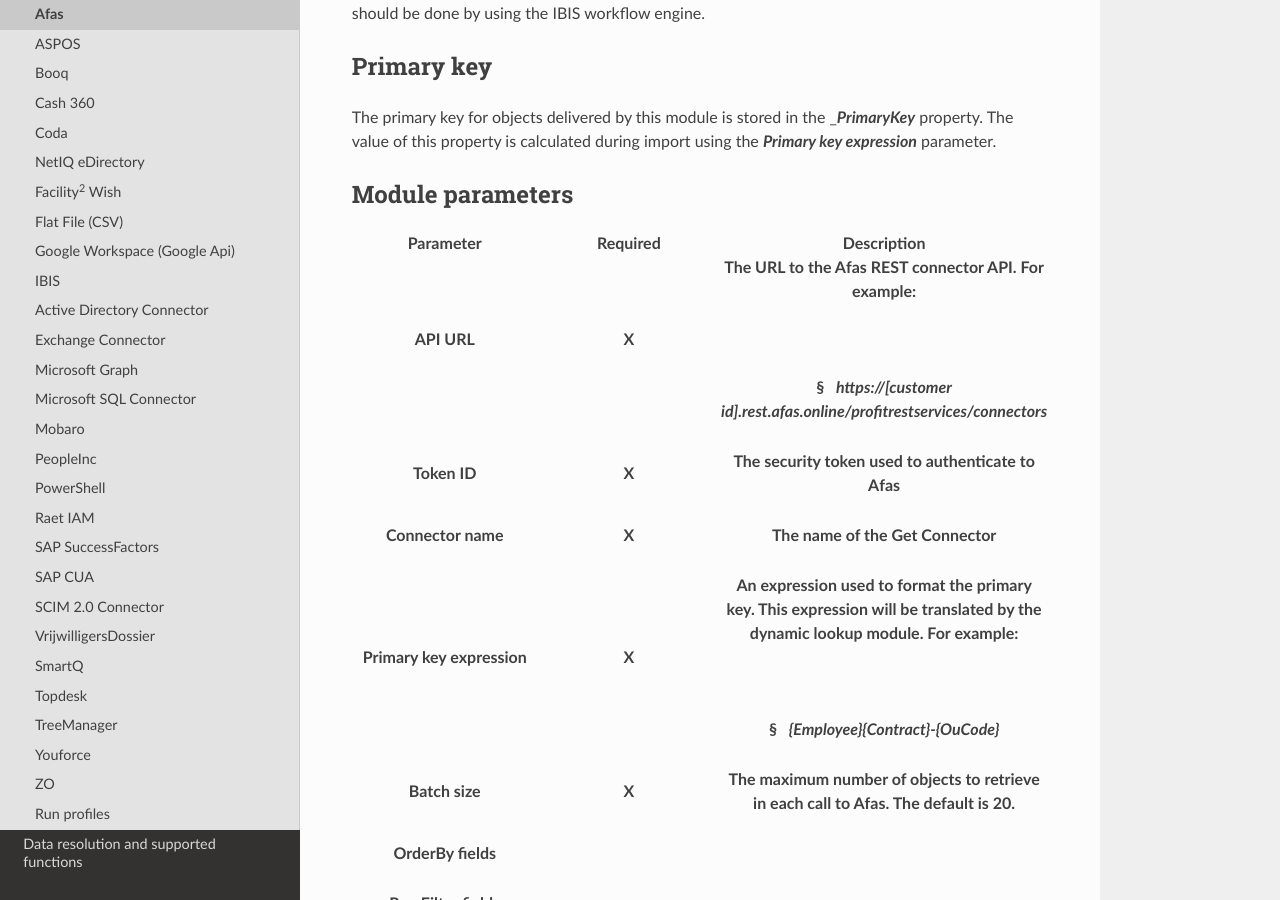
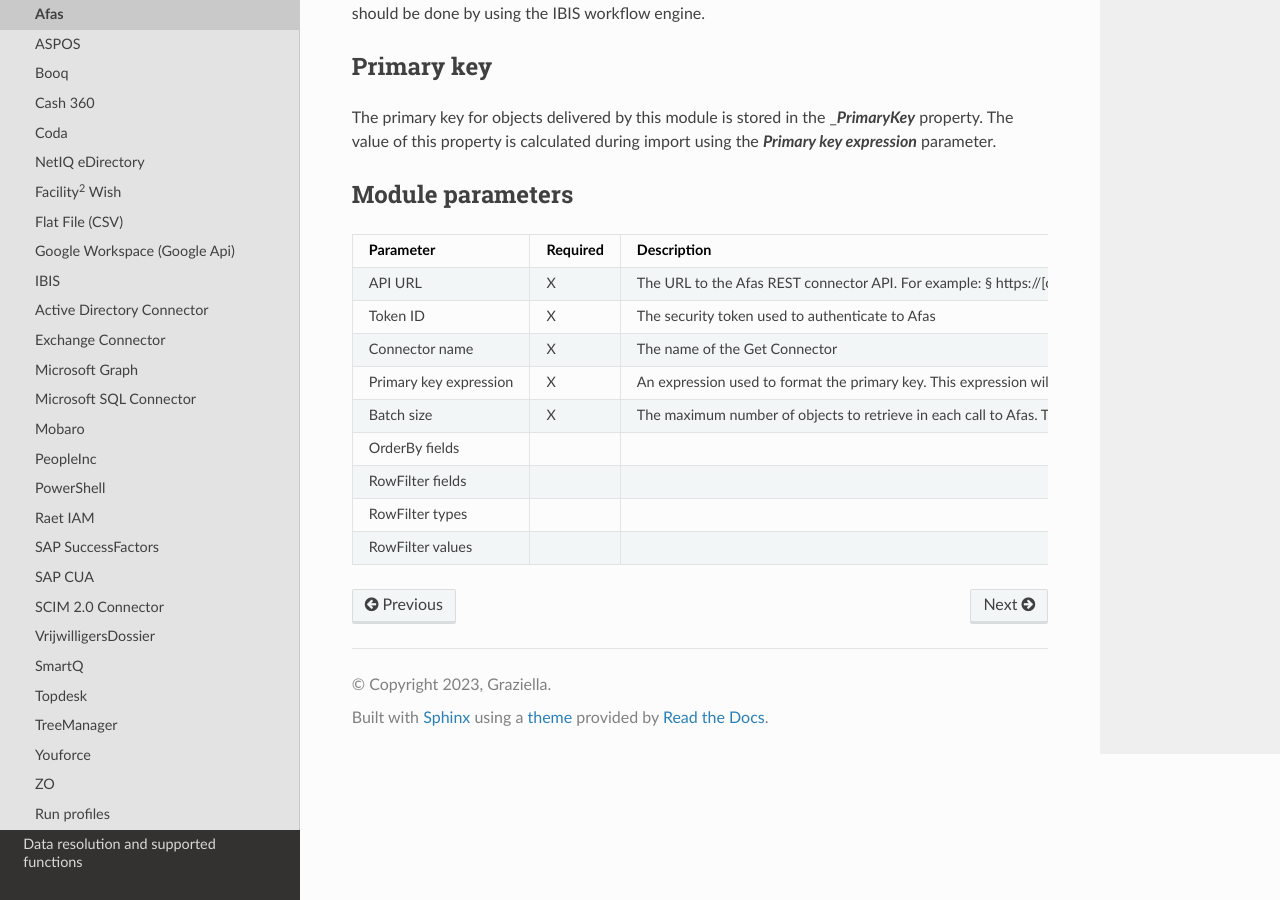
Before and after one commit to Raoulorlando/rtd-tutorial, a Sphinx documentation site: the page built from docs/source/Documentatie/Connector_Afas.md, in a window 1280 px wide and 900 px high, scrolled down 254 px. Built offline with Sphinx 7.4.7 and the Read the Docs theme 2.0.0, drawn with Linux system fonts in a browser that asks for light colours; pages that are not in the unit, such as notebooks, are missing from menus.

Commit message:
Changed table in Connector_Afas to markdown

```diff
--- a/docs/source/Documentatie/Connector_Afas.md
+++ b/docs/source/Documentatie/Connector_Afas.md
@@ -16,69 +16,14 @@
 
 ## Module parameters
 
-<table class="table table-bordered">
-<colgroup>
-<col style="width: 33%" />
-<col style="width: 33%" />
-<col style="width: 33%" />
-</colgroup>
-<thead class="thead-light">
-<tr class="header">
-<th>Parameter</th>
-<th class="text-center">Required</th>
-<th>Description</th>
-</tr>
-<tr class="odd">
-<th><p>API URL</p></th>
-<th><p><strong>X</strong></p></th>
-<th><p>The URL to the Afas REST connector API. For example:</p>
-<p> </p>
-<p>§   <em>https://[customer
-id].rest.afas.online/profitrestservices/connectors</em></p></th>
-</tr>
-<tr class="header">
-<th><p>Token ID</p></th>
-<th><p><strong>X</strong></p></th>
-<th><p>The security token used to authenticate to Afas</p></th>
-</tr>
-<tr class="odd">
-<th><p>Connector name</p></th>
-<th><p><strong>X</strong></p></th>
-<th><p>The name of the Get Connector</p></th>
-</tr>
-<tr class="header">
-<th><p>Primary key expression</p></th>
-<th><p><strong>X</strong></p></th>
-<th><p>An expression used to format the primary key. This expression
-will be translated by the dynamic lookup module. For example:</p>
-<p> </p>
-<p>§   <em>{Employee}{Contract}-{OuCode}</em></p></th>
-</tr>
-<tr class="odd">
-<th><p>Batch size</p></th>
-<th><p><strong>X</strong></p></th>
-<th><p>The maximum number of objects to retrieve in each call to Afas.
-The default is 20.</p></th>
-</tr>
-<tr class="header">
-<th><p>OrderBy fields</p></th>
-<th><p> </p></th>
-<th><p> </p></th>
-</tr>
-<tr class="odd">
-<th><p>RowFilter fields</p></th>
-<th><p> </p></th>
-<th><p> </p></th>
-</tr>
-<tr class="header">
-<th><p>RowFilter types</p></th>
-<th><p> </p></th>
-<th><p> </p></th>
-</tr>
-<tr class="odd">
-<th><p>RowFilter values</p></th>
-<th><p> </p></th>
-<th><p> </p></th>
-</tr>
-</thead>
-&#10;</table>
+|        Parameter       | Required |                                                                             Description                                                                             |
+|:----------------------:|:--------:|:-------------------------------------------------------------------------------------------------------------------------------------------------------------------:|
+|         API URL        |     X    |                 The URL to the Afas REST connector API. For example:       §   https://[customer id].rest.afas.online/profitrestservices/connectors                 |
+|        Token ID        |     X    |                                                           The security token used to authenticate to Afas                                                           |
+|     Connector name     |     X    |                                                                    The name of the Get Connector                                                                    |
+| Primary key expression |     X    | An expression used to format the primary key. This expression will be translated by the dynamic lookup module. For example:       §   {Employee}{Contract}-{OuCode} |
+|       Batch size       |     X    |                                          The maximum number of objects to retrieve in each call to Afas. The default is 20.                                         |
+|     OrderBy fields     |          |                                                                                                                                                                     |
+|    RowFilter fields    |          |                                                                                                                                                                     |
+|     RowFilter types    |          |                                                                                                                                                                     |
+|    RowFilter values    |          |                                                                                                                                                                     |
```
